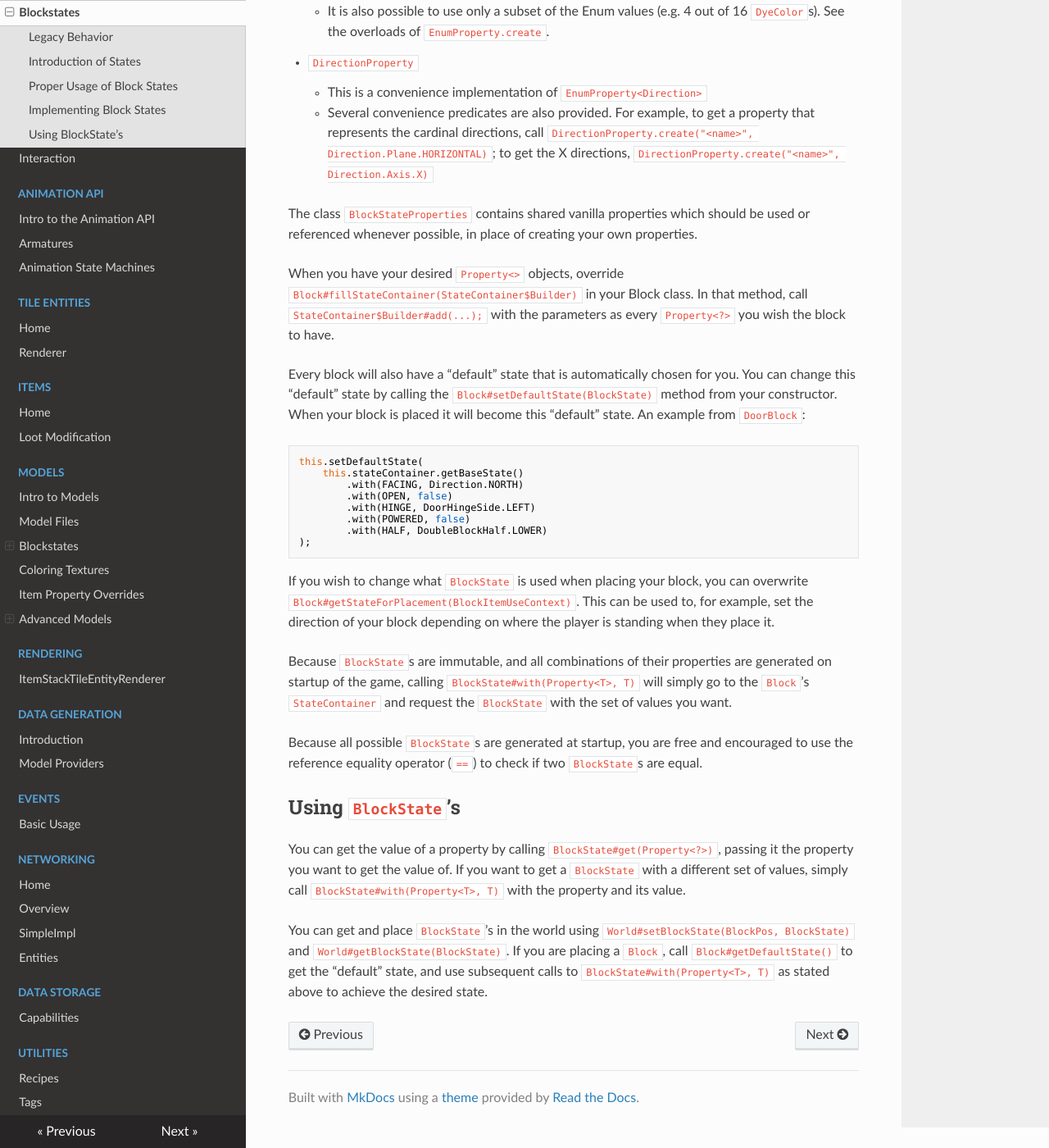
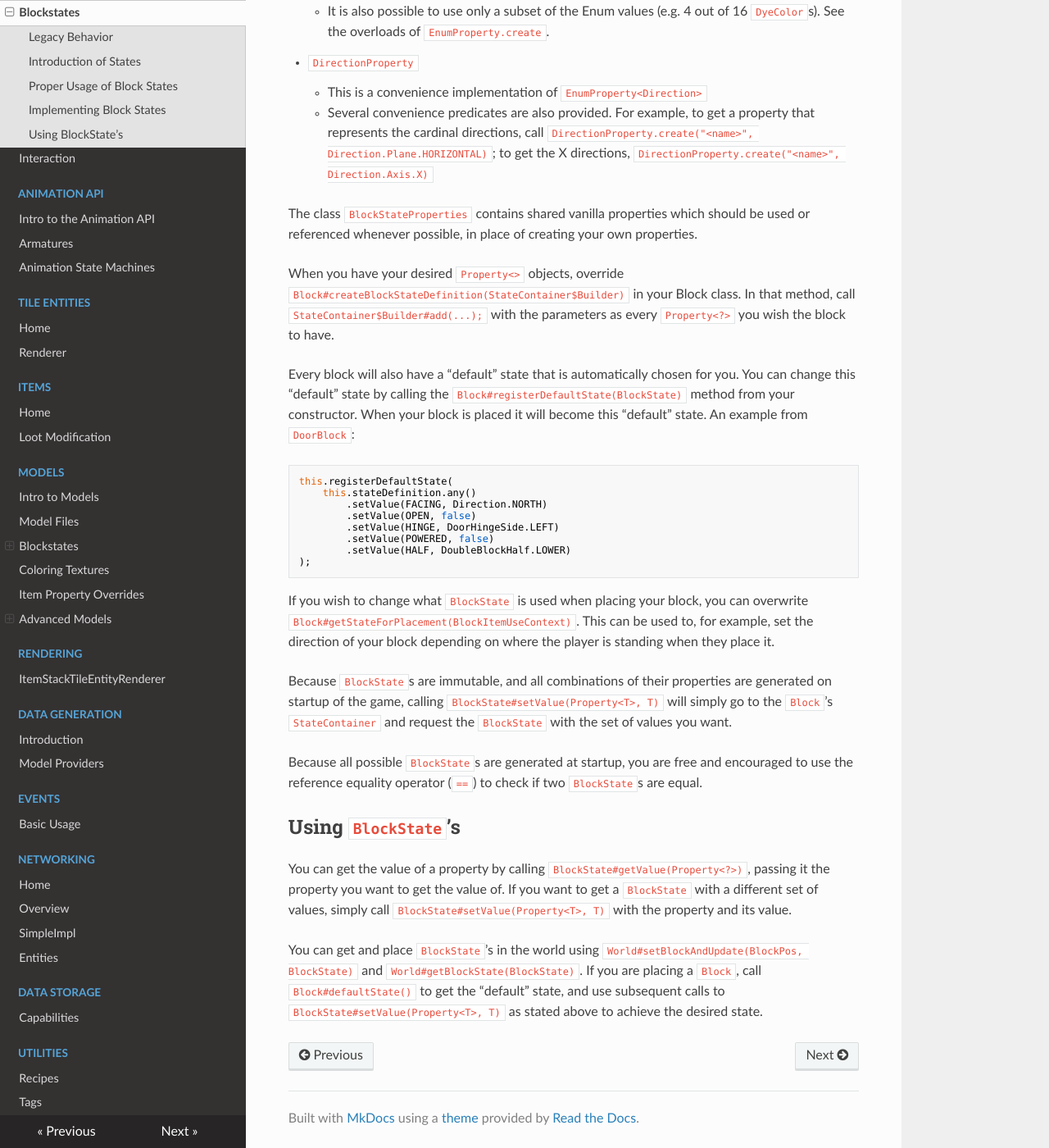
Before and after one commit to MinecraftForge/Documentation, an MkDocs documentation site: the page built from docs/blocks/states.md, in a window 1280 px wide and 1400 px high, scrolled down 2052 px. Shown: the whole window at 82% size. Built offline with MkDocs 1.6.1, drawn with Linux system fonts in a browser that asks for light colours; nearby versions of some CDN libraries.

Commit message:
Update states.md
`fillStateContainer` -> `createBlockStateDefinition`
`setDefaultState` -> `registerDefaultState`
`stateContainer` -> `stateDefinition`
`getDefaultState` -> `defaultState`
`with` -> `setValue`

````diff
--- a/docs/blocks/states.md
+++ b/docs/blocks/states.md
@@ -65,31 +65,31 @@ In your Block class, create or reference `static final` `Property<?>` objects fo
 
 The class `BlockStateProperties` contains shared vanilla properties which should be used or referenced whenever possible, in place of creating your own properties.
 
-When you have your desired `Property<>` objects, override `Block#fillStateContainer(StateContainer$Builder)` in your Block class. In that method, call `StateContainer$Builder#add(...);`  with the parameters as every `Property<?>` you wish the block to have.
+When you have your desired `Property<>` objects, override `Block#createBlockStateDefinition(StateContainer$Builder)` in your Block class. In that method, call `StateContainer$Builder#add(...);`  with the parameters as every `Property<?>` you wish the block to have.
 
-Every block will also have a "default" state that is automatically chosen for you. You can change this "default" state by calling the `Block#setDefaultState(BlockState)` method from your constructor. When your block is placed it will become this "default" state. An example from `DoorBlock`:
+Every block will also have a "default" state that is automatically chosen for you. You can change this "default" state by calling the `Block#registerDefaultState(BlockState)` method from your constructor. When your block is placed it will become this "default" state. An example from `DoorBlock`:
 
 ```Java
-this.setDefaultState(
-    this.stateContainer.getBaseState()
-        .with(FACING, Direction.NORTH)
-        .with(OPEN, false)
-        .with(HINGE, DoorHingeSide.LEFT)
-        .with(POWERED, false)
-        .with(HALF, DoubleBlockHalf.LOWER)
+this.registerDefaultState(
+    this.stateDefinition.any()
+        .setValue(FACING, Direction.NORTH)
+        .setValue(OPEN, false)
+        .setValue(HINGE, DoorHingeSide.LEFT)
+        .setValue(POWERED, false)
+        .setValue(HALF, DoubleBlockHalf.LOWER)
 );
 ```
 
 If you wish to change what `BlockState` is used when placing your block, you can overwrite `Block#getStateForPlacement(BlockItemUseContext)`. This can be used to, for example, set the direction of your block depending on where the player is standing when they place it.
 
-Because `BlockState`s are immutable, and all combinations of their properties are generated on startup of the game, calling `BlockState#with(Property<T>, T)` will simply go to the `Block`'s `StateContainer` and request the `BlockState` with the set of values you want.
+Because `BlockState`s are immutable, and all combinations of their properties are generated on startup of the game, calling `BlockState#setValue(Property<T>, T)` will simply go to the `Block`'s `StateContainer` and request the `BlockState` with the set of values you want.
 
 Because all possible `BlockState`s are generated at startup, you are free and encouraged to use the reference equality operator (`==`) to check if two `BlockState`s are equal.
 
 Using `BlockState`'s
 ---------------------
 
-You can get the value of a property by calling `BlockState#get(Property<?>)`, passing it the property you want to get the value of.
-If you want to get a `BlockState` with a different set of values, simply call `BlockState#with(Property<T>, T)` with the property and its value.
+You can get the value of a property by calling `BlockState#getValue(Property<?>)`, passing it the property you want to get the value of.
+If you want to get a `BlockState` with a different set of values, simply call `BlockState#setValue(Property<T>, T)` with the property and its value.
 
-You can get and place `BlockState`'s in the world using `World#setBlockState(BlockPos, BlockState)` and `World#getBlockState(BlockState)`. If you are placing a `Block`, call `Block#getDefaultState()` to get the "default" state, and use subsequent calls to `BlockState#with(Property<T>, T)` as stated above to achieve the desired state.
+You can get and place `BlockState`'s in the world using `World#setBlockAndUpdate(BlockPos, BlockState)` and `World#getBlockState(BlockState)`. If you are placing a `Block`, call `Block#defaultState()` to get the "default" state, and use subsequent calls to `BlockState#setValue(Property<T>, T)` as stated above to achieve the desired state.
````
